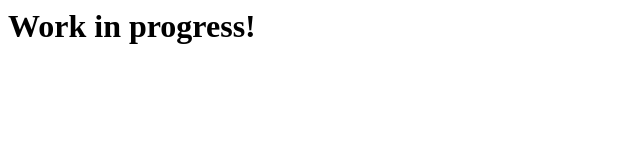
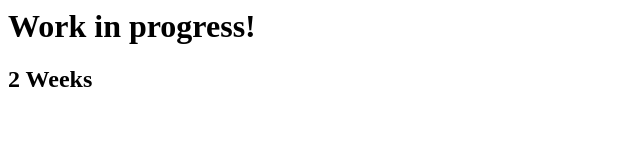
Before and after one commit to grecuflorin/portofoliu.grecuflorin, a plain HTML site: page index.html in a window 1280 px wide. Shown: the whole page, without its empty margins (0-640 px from the left). Drawn offline with Linux system fonts and the light colour scheme.

Commit message:
Update index.html

```diff
--- a/index.html
+++ b/index.html
@@ -5,5 +5,6 @@
 
   <body>
     <h1>Work in progress!</h1>
+    <h2>2 Weeks</h2>
   </body>
 </html>
```
